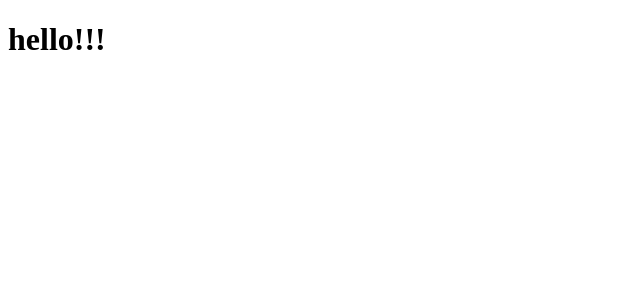
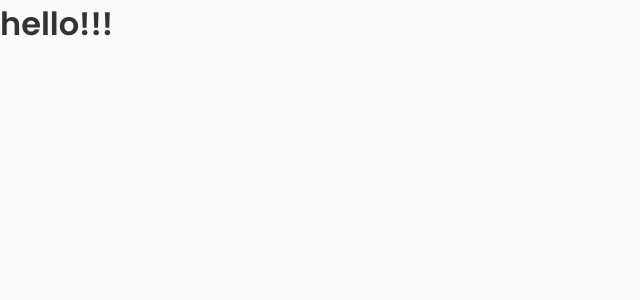
Before and after one commit to mhmdjavad-cs/react-resume, a React (Create React App) app: page / in a window 1280 px wide. Shown: the top 300 px of the page, without its empty margins (0-640 px from the left). Built offline with nearby package versions, Linux system fonts and the light colour scheme.

Commit message:
second one

```diff
--- a/public/index.html
+++ b/public/index.html
@@ -2,7 +2,6 @@
 <html lang="en">
   <head>
     <meta charset="utf-8" />
-    <link rel="icon" href="%PUBLIC_URL%/favicon.ico" />
     <meta name="viewport" content="width=device-width, initial-scale=1" />
     <meta name="theme-color" content="#000000" />
     <meta
@@ -10,34 +9,17 @@
       content="Web site created using create-react-app"
     />
     <link rel="apple-touch-icon" href="%PUBLIC_URL%/logo192.png" />
-    <!--
-      manifest.json provides metadata used when your web app is installed on a
-      user's mobile device or desktop. See https://developers.google.com/web/fundamentals/web-app-manifest/
-    -->
     <link rel="manifest" href="%PUBLIC_URL%/manifest.json" />
-    <!--
-      Notice the use of %PUBLIC_URL% in the tags above.
-      It will be replaced with the URL of the `public` folder during the build.
-      Only files inside the `public` folder can be referenced from the HTML.
+    <title>my resume</title>
 
-      Unlike "/favicon.ico" or "favicon.ico", "%PUBLIC_URL%/favicon.ico" will
-      work correctly both with client-side routing and a non-root public URL.
-      Learn how to configure a non-root public URL by running `npm run build`.
-    -->
-    <title>React App</title>
+    <!-- to load the icons -->
+    <link href='https://unpkg.com/boxicons@2.1.4/css/boxicons.min.css' rel='stylesheet'>
+    <link rel="stylesheet" href="https://unicons.iconscout.com/release/v4.0.8/css/line.css">
+    <!----------------------->
+
   </head>
   <body>
     <noscript>You need to enable JavaScript to run this app.</noscript>
     <div id="root"></div>
-    <!--
-      This HTML file is a template.
-      If you open it directly in the browser, you will see an empty page.
-
-      You can add webfonts, meta tags, or analytics to this file.
-      The build step will place the bundled scripts into the <body> tag.
-
-      To begin the development, run `npm start` or `yarn start`.
-      To create a production bundle, use `npm run build` or `yarn build`.
-    -->
   </body>
 </html>
--- /dev/null
+++ b/src/index.css
@@ -0,0 +1,218 @@
+/*=============== GOOGLE FONTS ===============*/
+@import url("https://fonts.googleapis.com/css2?family=Poppins:wght@400;500;600&display=swap");
+
+/*=============== VARIABLES CSS ===============*/
+:root {
+    --header-height: 3rem;
+
+    /*========== Colors ==========*/
+    /*Color mode HSL(hue, saturation, lightness)*/
+    --hue: 0;
+    --sat: 0%;
+    --title-color: hsl(var(--hue), var(--sat), 20%);
+    --title-color-dark: hsl(var(--hue), var(--sat), 0%);
+    --text-color: hsl(var(--hue), var(--sat), 46%);
+    --body-color: hsl(var(--hue), var(--sat), 98%);
+    --container-color: #fff;
+
+    /*========== Font and typography ==========*/
+    --body-font: "Poppins", sans-serif;
+
+    /*.5rem = 8px | 1rem = 16px ...*/
+    --big-font-size: 3.5rem;
+    --h1-font-size: 2.25rem;
+    --h2-font-size: 1.5rem;
+    --h3-font-size: 1.25rem;
+    --normal-font-size: 1rem;
+    --small-font-size: 0.875rem;
+    --smaller-font-size: 0.813rem;
+    --tiny-font-size: 0.625rem;
+
+    /*========== Font weight ==========*/
+    --font-normal: 400;
+    --font-medium: 500;
+    --font-semi-bold: 600;
+
+    /*========== Margenes Bottom ==========*/
+    /*.5rem = 8px | 1rem = 16px ...*/
+    --mb-0-25: 0.25rem;
+    --mb-0-5: 0.5rem;
+    --mb-0-75: 0.75rem;
+    --mb-1: 1rem;
+    --mb-1-5: 1.5rem;
+    --mb-2: 2rem;
+    --mb-2-5: 2.5rem;
+    --mb-3: 3rem;
+
+    /*========== z index ==========*/
+    --z-tooltip: 10;
+    --z-fixed: 100;
+    --z-modal: 1000;
+}
+
+/* Responsive typography */
+@media screen and (max-width: 992px) {
+    :root {
+        --big-font-size: 2.75rem;
+        --h1-font-size: 1.5rem;
+        --h2-font-size: 1.25rem;
+        --h3-font-size: 1rem;
+        --normal-font-size: 0.938rem;
+        --small-font-size: 0.813rem;
+        --smaller-font-size: 0.75rem;
+    }
+}
+
+/*=============== BASE ===============*/
+* {
+    margin: 0;
+    padding: 0;
+    box-sizing: border-box;
+}
+
+html {
+    scroll-behavior: smooth;
+}
+
+body,
+button,
+input,
+textarea {
+    font-family: var(--body-font);
+    font-size: var(--normal-font-size);
+}
+
+body {
+    background-color: var(--body-color);
+    color: var(--text-color);
+}
+
+h1,
+h2,
+h3 {
+    color: var(--title-color);
+    font-weight: var(--font-semi-bold);
+}
+
+ul {
+    list-style: none;
+}
+
+a {
+    text-decoration: none;
+}
+
+button {
+    cursor: pointer;
+    border: none;
+    outline: none;
+}
+
+img {
+    max-width: 100%;
+    height: auto;
+}
+
+/*=============== REUSABLE CSS CLASSES ===============*/
+.section {
+    padding: 6rem 0 2rem;
+}
+
+.section__title {
+    font-size: var(--h1-font-size);
+    color: var(--title-color);
+}
+
+.section__subtitle {
+    display: block;
+    font-size: var(--small-font-size);
+    margin-bottom: 4rem;
+}
+
+.section__title,
+.section__subtitle {
+    text-align: center;
+}
+
+/*=============== LAYOUT ===============*/
+.container {
+    max-width: 968px;
+    margin-left: auto;
+    margin-right: auto;
+}
+
+.grid {
+    display: grid;
+    gap: 1.5rem;
+}
+
+/*=============== BUTTONS ===============*/
+.button {
+    display: inline-block;
+    background-color: var(--title-color);
+    color: var(--container-color);
+    padding: 1.25rem 2rem;
+    border-radius: 1rem;
+    font-weight: var(--font-medium);
+}
+
+.button:hover {
+    background-color: var(--title-color-dark);
+}
+
+.button__icon {
+    margin-left: var(--mb-0-5);
+}
+
+.button--flex {
+    display: inline-flex;
+    align-items: center;
+}
+
+/*=============== BREAKPOINTS ===============*/
+/* For large devices */
+@media screen and (max-width: 992px) {
+    .container {
+        margin-left: var(--mb-1-5);
+        margin-right: var(--mb-1-5);
+    }
+
+    .button {
+        padding: 1rem 1.75rem;
+    }
+
+    .button__icon {
+        width: 22px;
+        height: 22px;
+    }
+}
+
+/* For medium devices */
+@media screen and (max-width: 768px) {
+    body {
+        margin: 0 0 var(--header-height) 0;
+    }
+
+    .section {
+        padding: 2rem 0 4rem;
+    }
+
+    .section__subtitle {
+        margin-bottom: var(--mb-3);
+    }
+}
+
+@media screen and (max-width: 576px) {
+}
+
+/* For small devices */
+@media screen and (max-width: 350px) {
+    :root {
+        --big-font-size: 2.25rem;
+    }
+
+    .container {
+        margin-left: var(--mb-1);
+        margin-right: var(--mb-1);
+    }
+}
--- a/src/index.js
+++ b/src/index.js
@@ -1,3 +1,4 @@
+import './index.css'
 import React from 'react';
 import ReactDOM from 'react-dom/client';
 import App from './App';
```
